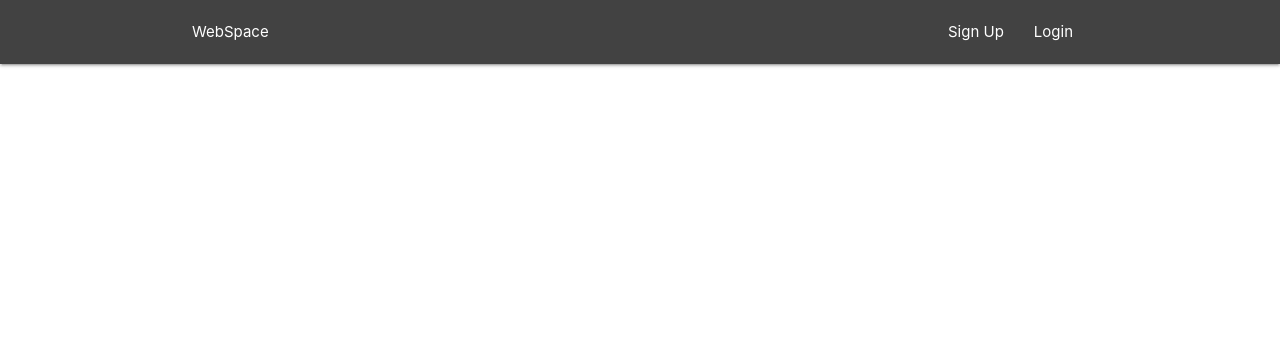
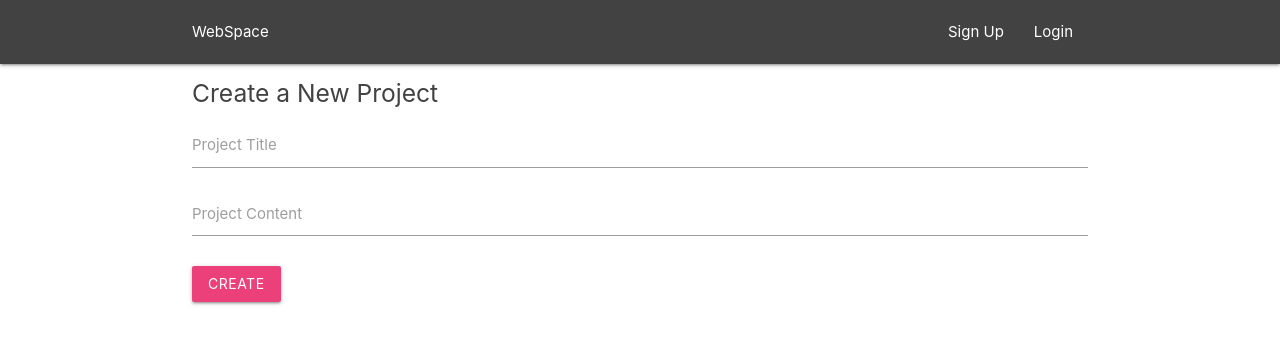
Before and after one commit to Sarthakbh321/Learning-Firebase, a React (Create React App) app: page /create in a window 1280 px wide. Shown: the top 344 px of the page. Built offline with nearby package versions, Linux system fonts and the light colour scheme.

Commit message:
create project page

```diff
--- a/src/App.js
+++ b/src/App.js
@@ -10,6 +10,7 @@ import { applyMiddleware, createStore } from "redux";
 import rootReducer from "./store/reducers/rootReducer";
 import { Provider } from "react-redux";
 import thunk from "redux-thunk";
+import CreateProject from "./pages/CreateProject/CreateProject";
 
 const store = createStore(rootReducer, applyMiddleware(thunk));
 
@@ -20,6 +21,7 @@ function App() {
 				<Navbar />
 				<Switch>
 					<Route exact path="/" component={Main} />
+					<Route exact path="/create" component={CreateProject} />
 					<Route exact path="/signin" component={Login} />
 					<Route exact path="/signup" component={SignUp} />
 					<Route
--- a/src/components/Navbar/SignedIn.js
+++ b/src/components/Navbar/SignedIn.js
@@ -1,16 +1,24 @@
-import React from 'react'
-import { NavLink } from 'react-router-dom'
+import React from "react";
+import { NavLink } from "react-router-dom";
 
 function SignedIn() {
 	return (
 		<div className="right">
 			<ul>
-				<li><NavLink to="/">New Project</NavLink></li>
-				<li><NavLink to="/">Log Out</NavLink></li>
-				<li><NavLink to="/" className="btn btn-floating pink lighten-1">SB</NavLink></li>
+				<li>
+					<NavLink to="/create">New Project</NavLink>
+				</li>
+				<li>
+					<NavLink to="/">Log Out</NavLink>
+				</li>
+				<li>
+					<NavLink to="/" className="btn btn-floating pink lighten-1">
+						SB
+					</NavLink>
+				</li>
 			</ul>
 		</div>
-	)
+	);
 }
 
 export default SignedIn;
--- /dev/null
+++ b/src/pages/CreateProject/CreateProject.js
@@ -0,0 +1,45 @@
+import React, { useState } from "react";
+
+const CreateProject = () => {
+	const [details, setDetails] = useState({ title: "", content: "" });
+
+	const handleChange = (e) => {
+		const { id, value } = e.target;
+		setDetails((prev) => ({
+			...prev,
+			[id]: value,
+		}));
+	};
+
+	const handleSubmit = (e) => {
+		e.preventDefault();
+		console.log(details);
+	};
+
+	return (
+		<div className="container">
+			<form className="white" onSubmit={handleSubmit}>
+				<h5 className="grey-text text-darken-3">
+					Create a New Project
+				</h5>
+				<div className="input-field">
+					<input type="text" id="title" onChange={handleChange} />
+					<label htmlFor="title">Project Title</label>
+				</div>
+				<div className="input-field">
+					<textarea
+						id="content"
+						className="materialize-textarea"
+						onChange={handleChange}
+					></textarea>
+					<label htmlFor="content">Project Content</label>
+				</div>
+				<div className="input-field">
+					<button className="btn pink lighten-1">Create</button>
+				</div>
+			</form>
+		</div>
+	);
+};
+
+export default CreateProject;
```
